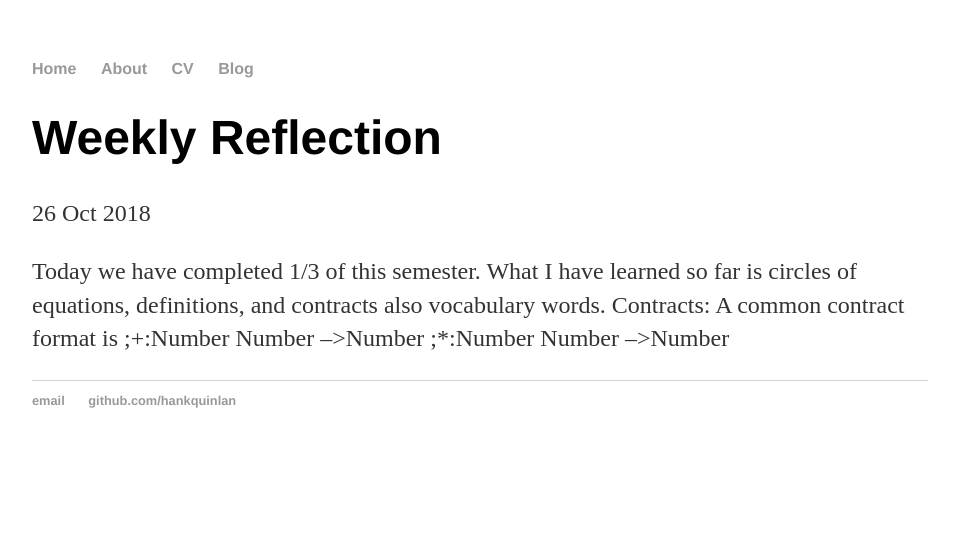
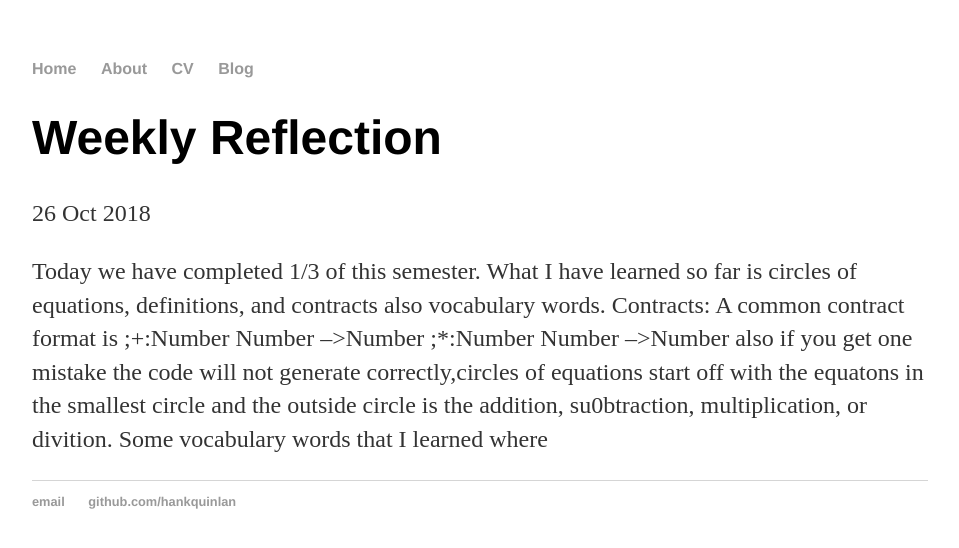
Before and after one commit to engjellb1475/engjellb1475.github.io, a Jekyll site: the page built from _posts/2018-10-28-Weekly-Reflection-#6.md, in a window 1280 px wide. Shown: the top 548 px of the page, without its empty margins (160-1119 px from the left). Built offline with Jekyll 4.4.1, drawn with Linux system fonts in a browser that asks for light colours.

Commit message:
Update 2018-10-28-Weekly-Reflection-#6.md

```diff
--- a/_posts/2018-10-28-Weekly-Reflection-#6.md
+++ b/_posts/2018-10-28-Weekly-Reflection-#6.md
@@ -6,3 +6,5 @@ date: 2018-10-26
 
 Today we have completed 1/3 of this semester. What I have learned so far is circles of equations, definitions, and contracts also vocabulary words.
 Contracts: A common contract format is ;+:Number Number -->Number    ;*:Number Number -->Number
+also if you get one mistake the code will not generate correctly,circles of equations start off with the equatons in the smallest circle and the outside circle is the addition, su0btraction, multiplication, or divition.
+Some vocabulary words that I learned where
```
